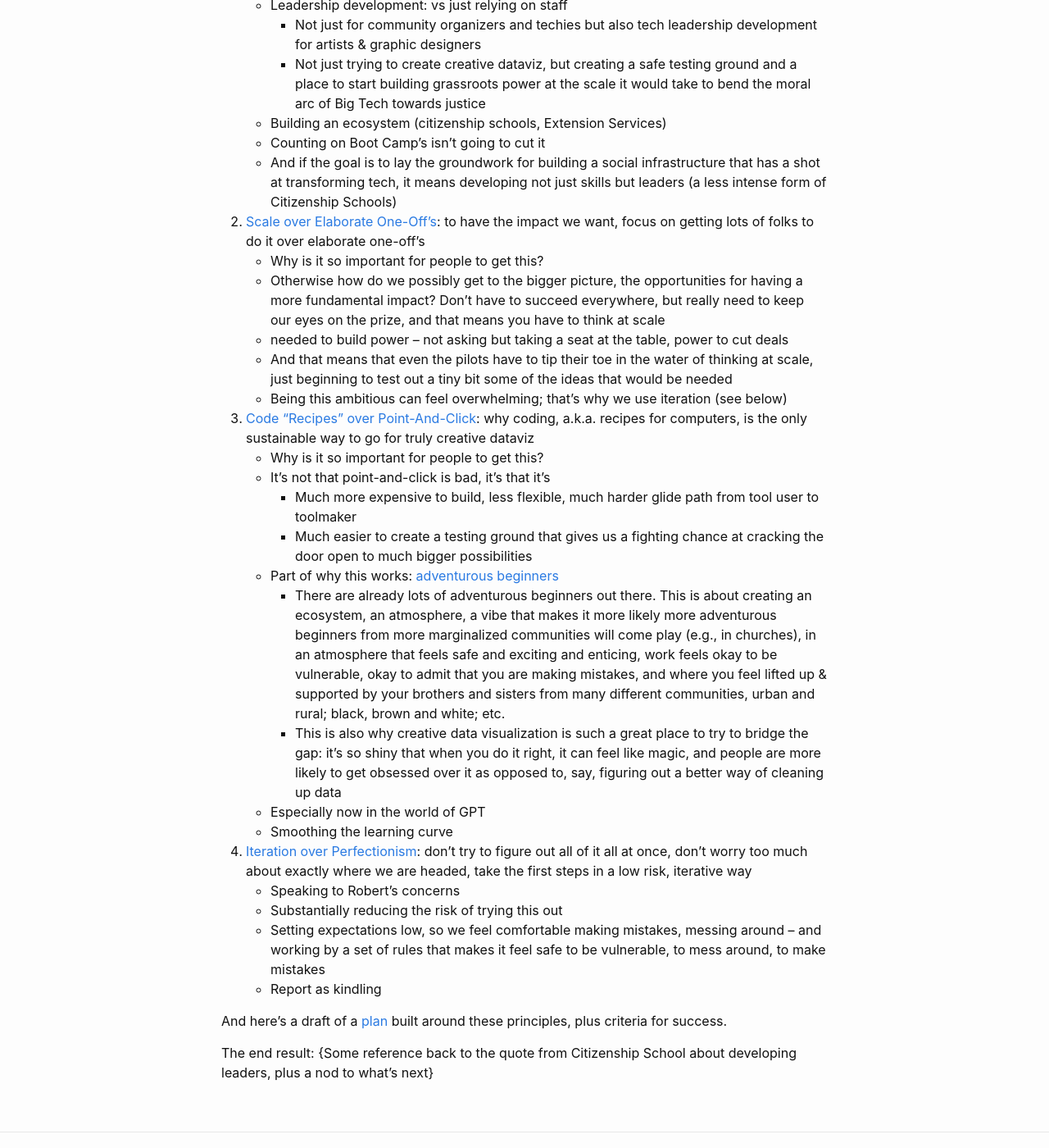
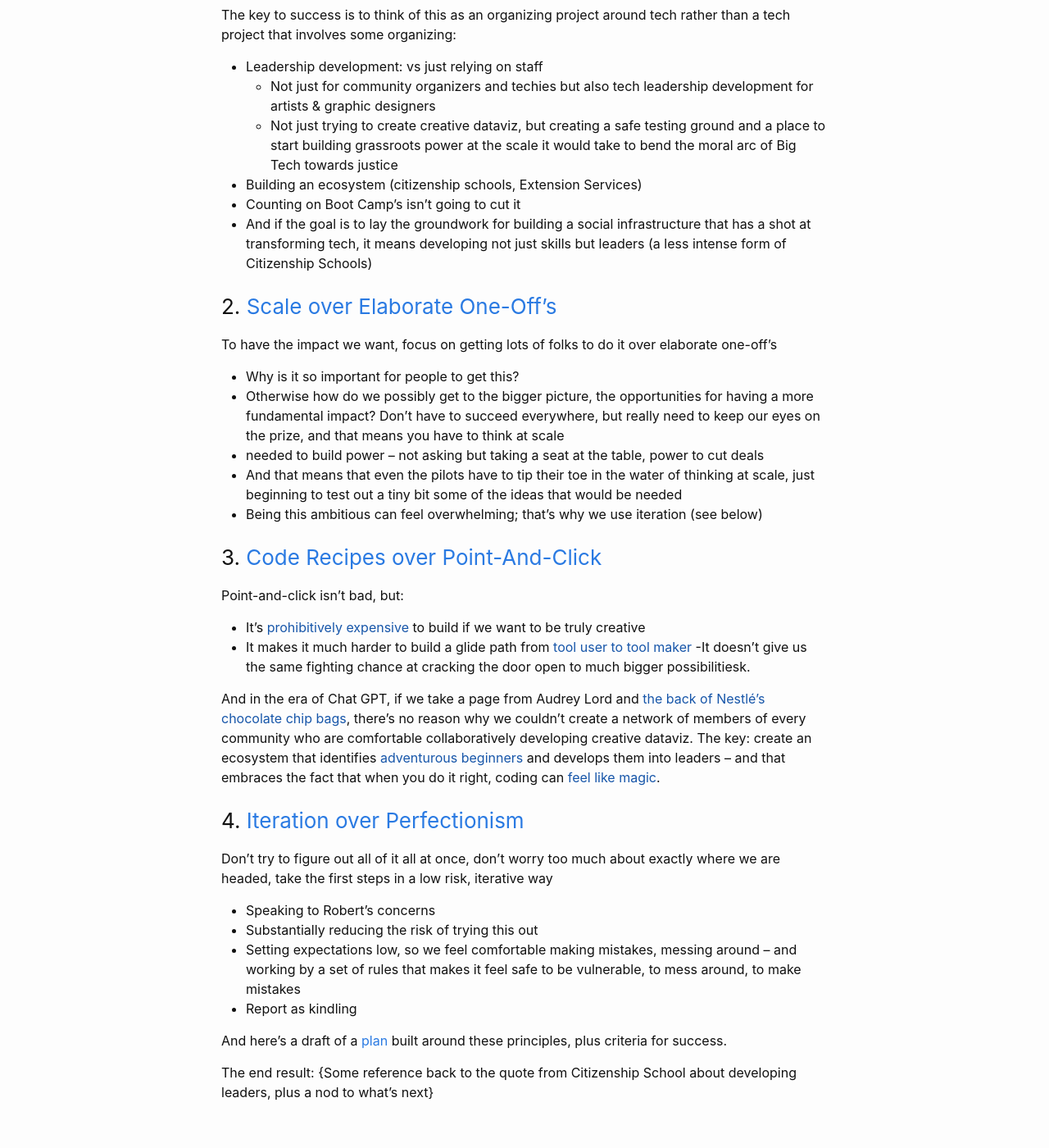
Before and after one commit to datachefs/cdv-notes, a Jekyll site: the page built from pages/how.md, in a window 1280 px wide and 1400 px high, scrolled down 629 px. Shown: the whole window at 82% size. Built offline with Jekyll 4.4.1, drawn with Linux system fonts in a browser that asks for light colours; some of the changed text lies outside the part shown.

Commit message:
Begin restructuring code over point-and-click

```diff
--- a/pages/how.md
+++ b/pages/how.md
@@ -7,7 +7,9 @@ image: cupcakes-animals.jpg
 
 Now that we know what we want to accomplish and why, how do we pull it off? By following these 5 principles:
 
-1. [Organizing over Tech](/pages/how/organizing/organizing.html): the key to success is to think of this as an organizing project around tech rather than a tech project that involves some organizing:
+### 1. [Organizing over Tech](/pages/how/organizing/organizing.html)
+
+The key to success is to think of this as an organizing project around tech rather than a tech project that involves some organizing:
 - Leadership development: vs just relying on staff
   - Not just for community organizers and techies but also tech leadership development for artists & graphic designers
   - Not just trying to create creative dataviz, but creating a safe testing ground and a place to start building grassroots power at the scale it would take to bend the moral arc of Big Tech towards justice
@@ -15,7 +17,9 @@ Now that we know what we want to accomplish and why, how do we pull it off? By f
 - Counting on Boot Camp's isn't going to cut it
 - And if the goal is to lay the groundwork for building a social infrastructure that has a shot at transforming tech, it means developing not just skills but leaders (a less intense form of Citizenship Schools)
 
-2. [Scale over Elaborate One-Off's](/pages/how/scale/scale.html): to have the impact we want, focus on getting lots of folks to do it over elaborate one-off's
+### 2. [Scale over Elaborate One-Off's](/pages/how/scale/scale.html)
+
+To have the impact we want, focus on getting lots of folks to do it over elaborate one-off's
 - Why is it so important for people to get this?
 - Otherwise how do we possibly get to the bigger picture, the opportunities for having a more fundamental impact? Don't have to succeed everywhere, but really need to keep our eyes on the prize, and that means you have to think at scale
 - needed to build power -- not asking but taking a seat at the table, power to cut deals
@@ -24,19 +28,20 @@ Now that we know what we want to accomplish and why, how do we pull it off? By f
 
 
 
-3. [Code "Recipes" over Point-And-Click](/pages/how/coding-writing/coding-writing.html):
-why coding, a.k.a. recipes for computers, is the only sustainable way to go for truly creative dataviz
-- Why is it so important for people to get this?
-- It's not that point-and-click is bad, it's that it's
-  - Much more expensive to build, less flexible, much harder glide path from tool user to toolmaker
-  - Much easier to create a testing ground that gives us a fighting chance at cracking the door open to much bigger possibilities
-- Part of why this works: [adventurous beginners](/pages/how/adventurous-beginners/adventurous-beginners.html)
-  - There are already lots of adventurous beginners out there. This is about creating an ecosystem, an atmosphere, a vibe that makes it more likely more adventurous beginners from more marginalized communities will come play (e.g., in churches), in an atmosphere that feels safe and exciting and enticing, work feels okay to be vulnerable, okay to admit that you are making mistakes, and where you feel lifted up & supported by your brothers and sisters from many different communities, urban and rural; black, brown and white; etc.
-  - This is also why creative data visualization is such a great place to try to bridge the gap: it's so shiny that when you do it right, it can feel like magic, and people are more likely to get obsessed over it as opposed to, say, figuring out a better way of cleaning up data
-- Especially now in the world of GPT
-- Smoothing the learning curve
+### 3. [Code Recipes over Point-And-Click](/pages/how/coding-writing/coding-writing.html)
 
-4. [Iteration over Perfectionism](/pages/how/iteration/iteration.html): don't try to figure out all of it all at once, don't worry too much about exactly where we are headed, take the first steps in a low risk, iterative way
+Point-and-click isn't bad, but:
+-  It's [prohibitively expensive]() to build if we want to be truly creative
+- It makes it much harder to build a glide path from [tool user to tool maker]()
+-It doesn't give us the same fighting chance at cracking the door open to much bigger possibilitiesk.
+
+And in the era of Chat GPT, if we take a page from Audrey Lord and [the back of Nestlé's chocolate chip bags](), there's no reason why we couldn't create a network of members of every community who are comfortable collaboratively developing creative dataviz. The key: create an ecosystem that identifies [adventurous beginners]() and develops them into leaders -- and that embraces the fact that when you do it right, coding can [feel like magic]().
+
+
+
+### 4. [Iteration over Perfectionism](/pages/how/iteration/iteration.html)
+
+Don't try to figure out all of it all at once, don't worry too much about exactly where we are headed, take the first steps in a low risk, iterative way
 - Speaking to Robert's concerns
 - Substantially reducing the risk of trying this out
 - Setting expectations low, so we feel comfortable making mistakes, messing around -- and working by a set of rules that makes it feel safe to be vulnerable, to mess around, to make mistakes
```
Also changed, not shown: pages/how/coding-writing/coding-writing.md (+21 -5 lines).
